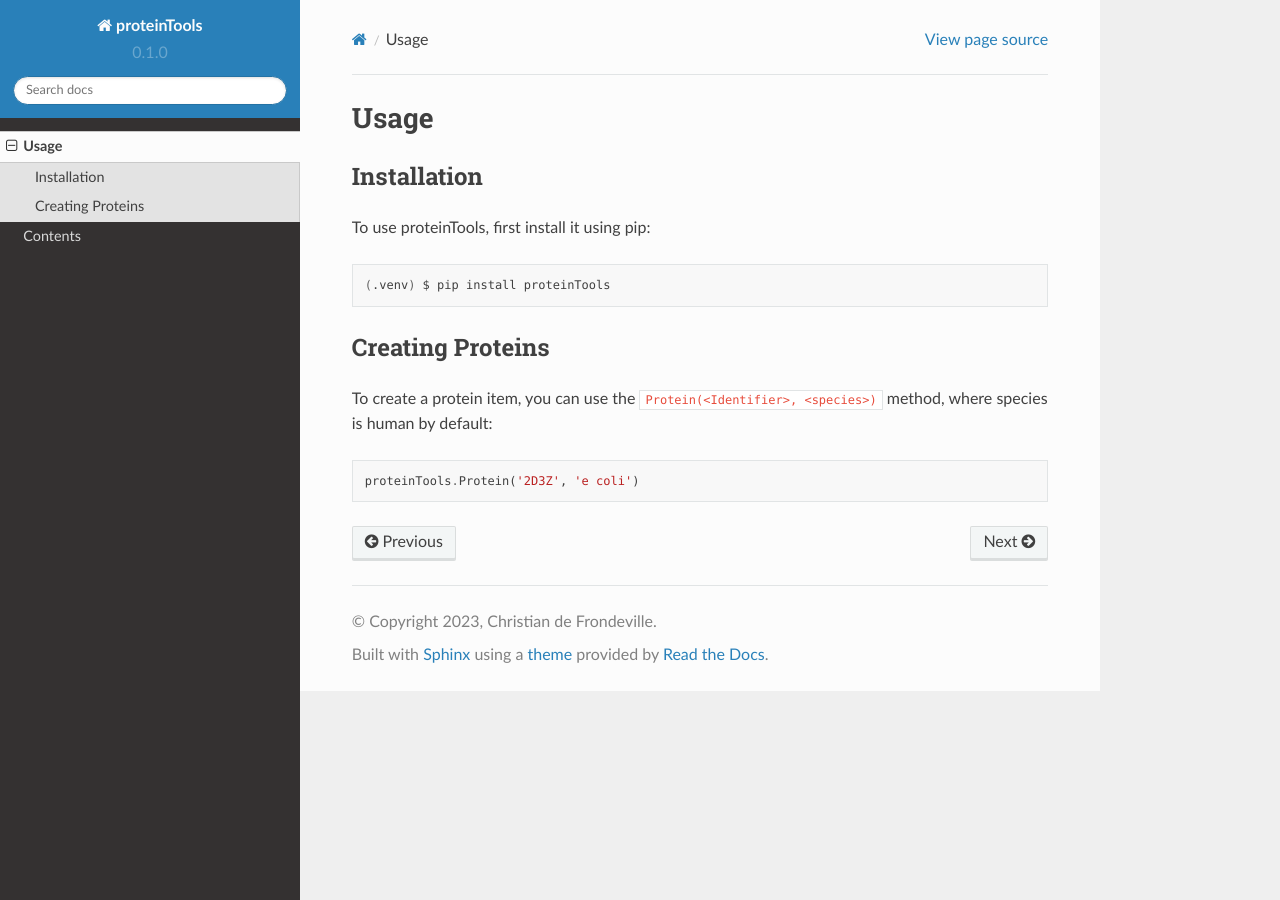
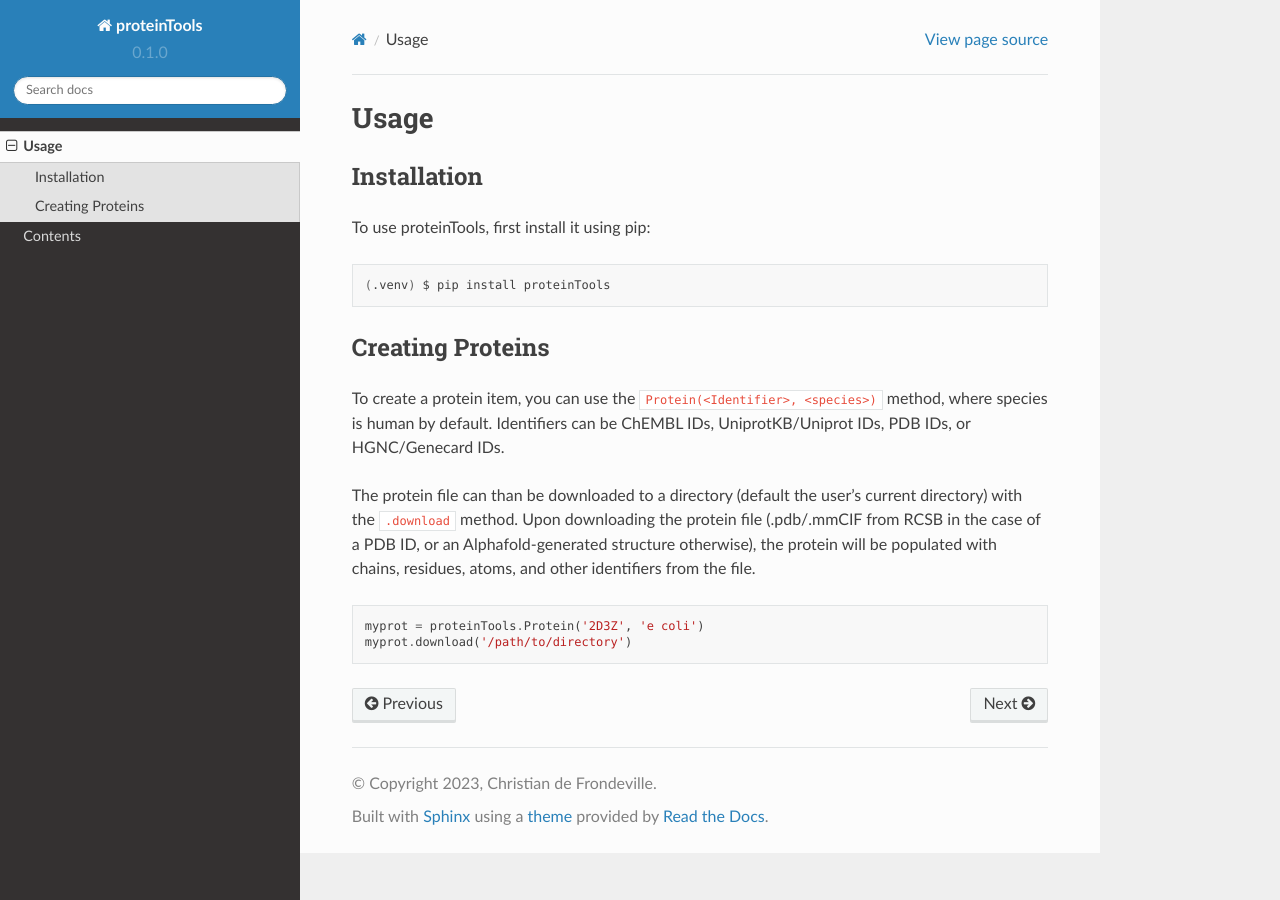
Before and after one commit to tiger1deF/proteinTools, a Sphinx documentation site: the page built from docs/source/usage.rst, in a window 1280 px wide. Built offline with Sphinx 7.4.7 and the Read the Docs theme 2.0.0, drawn with Linux system fonts in a browser that asks for light colours.

Commit message:
Update usage.rst

```diff
--- a/docs/source/usage.rst
+++ b/docs/source/usage.rst
@@ -16,8 +16,11 @@ Creating Proteins
 ----------------
 
 To create a protein item, you can use the ``Protein(<Identifier>, <species>)`` method, where
-species is human by default:
+species is human by default. Identifiers can be ChEMBL IDs, UniprotKB/Uniprot IDs, PDB IDs, or HGNC/Genecard IDs.
+
+The protein file can than be downloaded to a directory (default the user's current directory) with the ``.download`` method. Upon downloading the protein file (.pdb/.mmCIF from RCSB in the case of a PDB ID, or an Alphafold-generated structure otherwise), the protein will be populated with chains, residues, atoms, and other identifiers from the file.
 
 .. code-block:: python
 
-   proteinTools.Protein('2D3Z', 'e coli')
+   myprot = proteinTools.Protein('2D3Z', 'e coli')
+   myprot.download('/path/to/directory')
```
